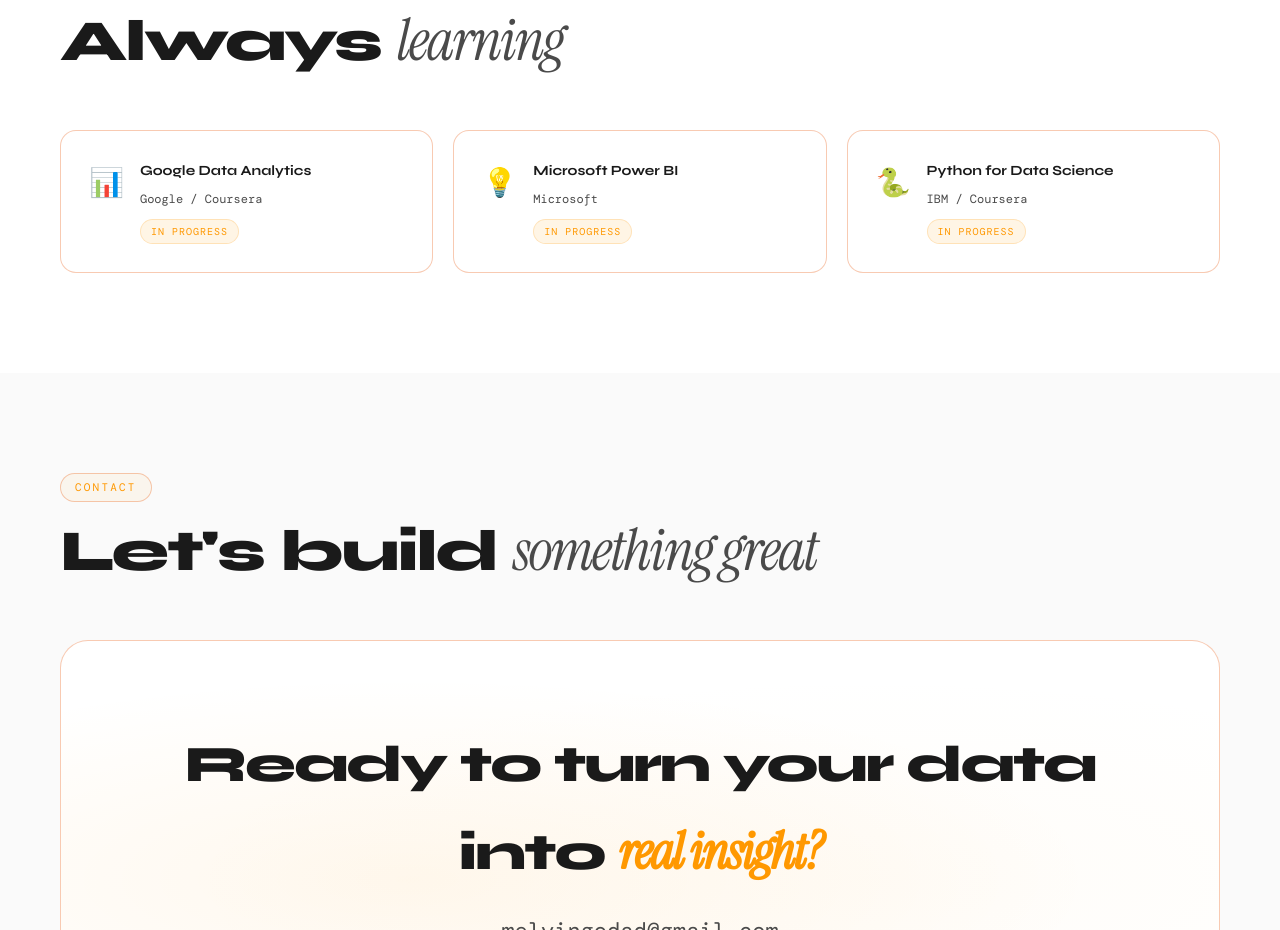
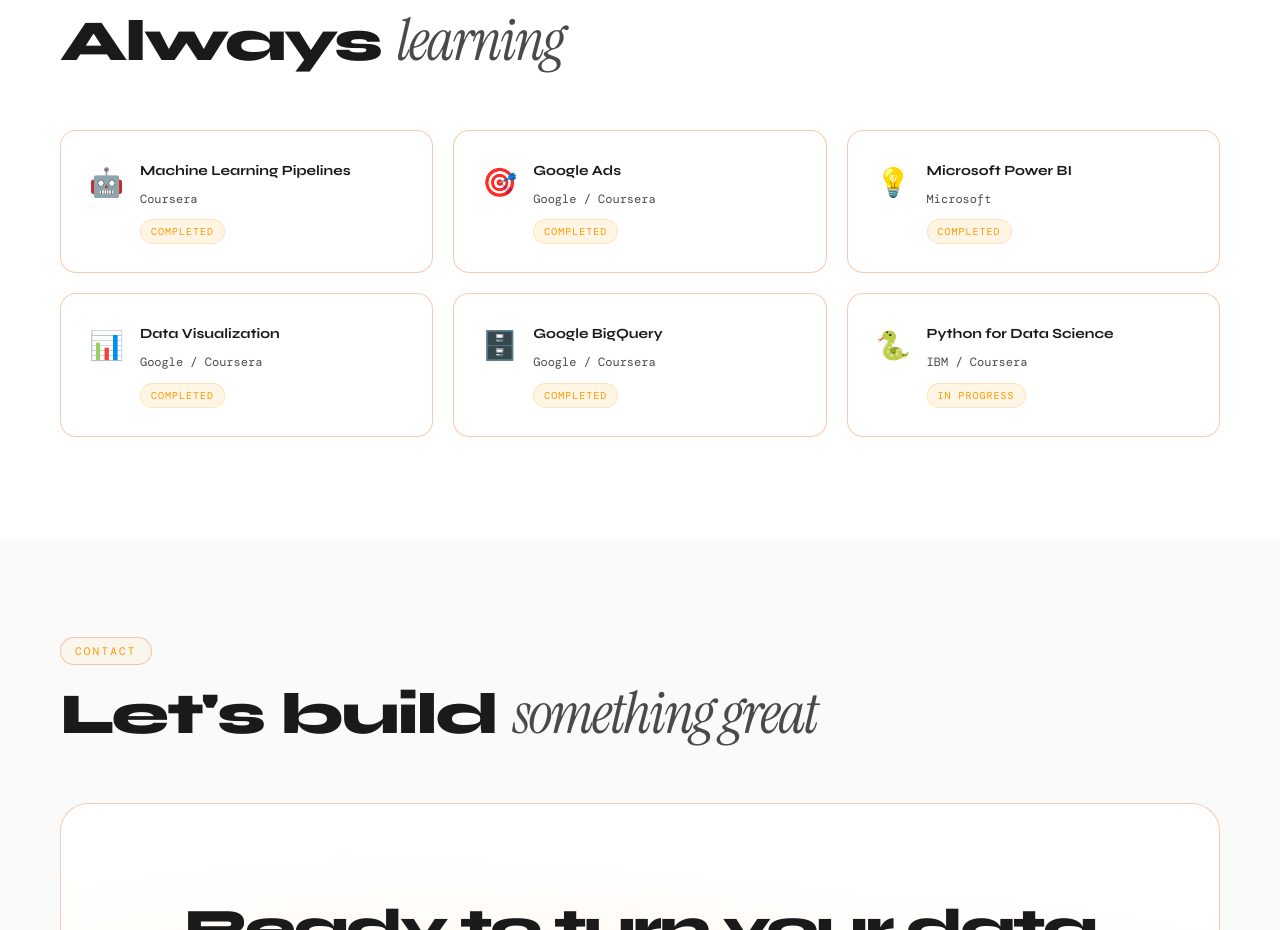
Before and after one commit to Nikhilkudachikar/Portfolio, a plain HTML site: page index.html in a window 1280 px wide. Shown: the part 4876-5806 px from the top of the page. Drawn offline with nearby package versions, Linux system fonts and the light colour scheme; a web font is replaced by a local one.

Commit message:
Add new certificates

```diff
--- a/index.html
+++ b/index.html
@@ -1533,22 +1533,56 @@
     <div class="section-label">Certifications</div>
     <div class="section-title">Always <em>learning</em></div>
     <div class="cert-grid">
+      <a href="certificates/Coursera T6GRYZRKX0ZQ.pdf" target="_blank" style="text-decoration: none; color: inherit;">
         <div class="cert-card reveal">
-        <div class="cert-icon">📊</div>
+          <div class="cert-icon">🤖</div>
           <div>
-          <div class="cert-name">Google Data Analytics</div>
+            <div class="cert-name">Machine Learning Pipelines</div>
+            <div class="cert-org">Coursera</div>
+            <span class="cert-status">Completed</span>
+          </div>
+        </div>
+      </a>
+      <a href="certificates/Coursera_google_ads.pdf" target="_blank" style="text-decoration: none; color: inherit;">
+        <div class="cert-card reveal reveal-delay-2">
+          <div class="cert-icon">🎯</div>
+          <div>
+            <div class="cert-name">Google Ads</div>
             <div class="cert-org">Google / Coursera</div>
-          <span class="cert-status">In Progress</span>
-        </div>
-      </div>
-      <div class="cert-card reveal reveal-delay-2">
+            <span class="cert-status">Completed</span>
+          </div>
+        </div>
+      </a>
+      <a href="certificates/microsoft_ms.pdf" target="_blank" style="text-decoration: none; color: inherit;">
+        <div class="cert-card reveal reveal-delay-4">
           <div class="cert-icon">💡</div>
           <div>
             <div class="cert-name">Microsoft Power BI</div>
             <div class="cert-org">Microsoft</div>
-          <span class="cert-status">In Progress</span>
-        </div>
-      </div>
+            <span class="cert-status">Completed</span>
+          </div>
+        </div>
+      </a>
+      <a href="certificates/Coursera_dv.pdf" target="_blank" style="text-decoration: none; color: inherit;">
+        <div class="cert-card reveal">
+          <div class="cert-icon">📊</div>
+          <div>
+            <div class="cert-name">Data Visualization</div>
+            <div class="cert-org">Google / Coursera</div>
+            <span class="cert-status">Completed</span>
+          </div>
+        </div>
+      </a>
+      <a href="certificates/Coursera_bigQuery.pdf" target="_blank" style="text-decoration: none; color: inherit;">
+        <div class="cert-card reveal reveal-delay-2">
+          <div class="cert-icon">🗄️</div>
+          <div>
+            <div class="cert-name">Google BigQuery</div>
+            <div class="cert-org">Google / Coursera</div>
+            <span class="cert-status">Completed</span>
+          </div>
+        </div>
+      </a>
       <div class="cert-card reveal reveal-delay-4">
         <div class="cert-icon">🐍</div>
         <div>
```
Also changed, not shown: 5 other files. Lines whose indentation alone changed are shown as unchanged.
